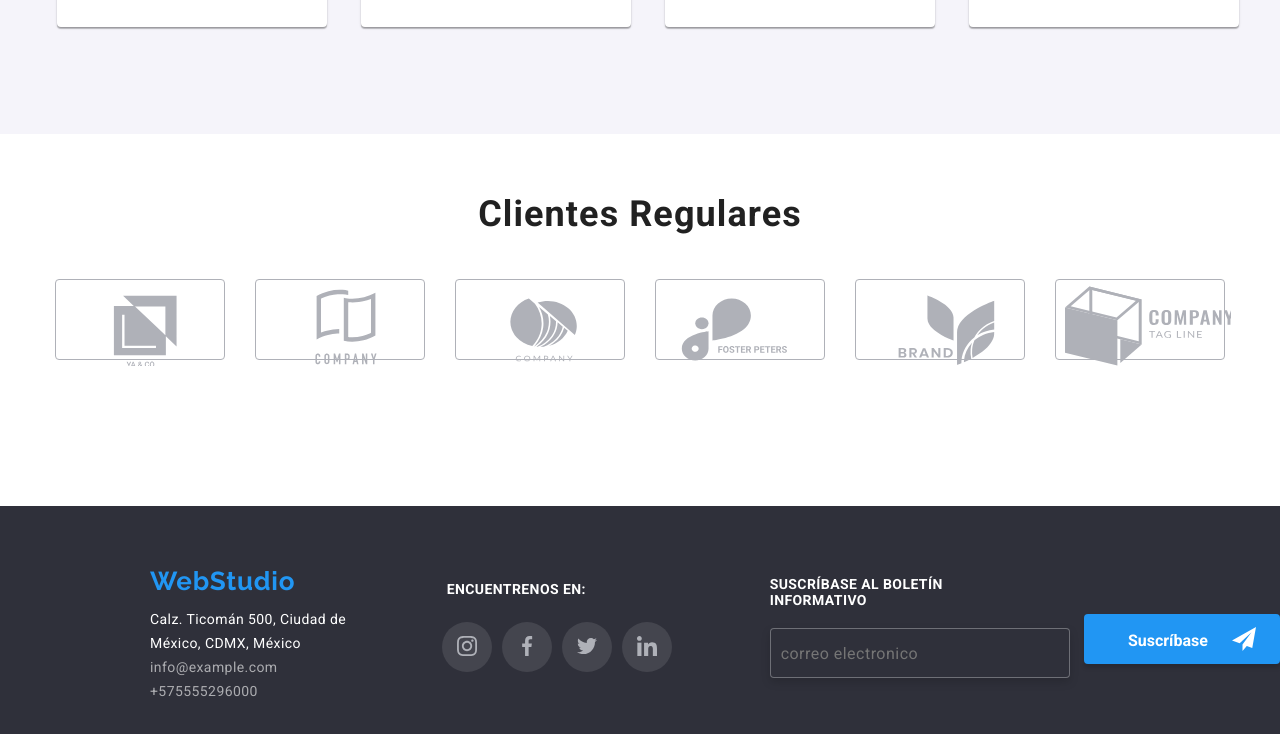
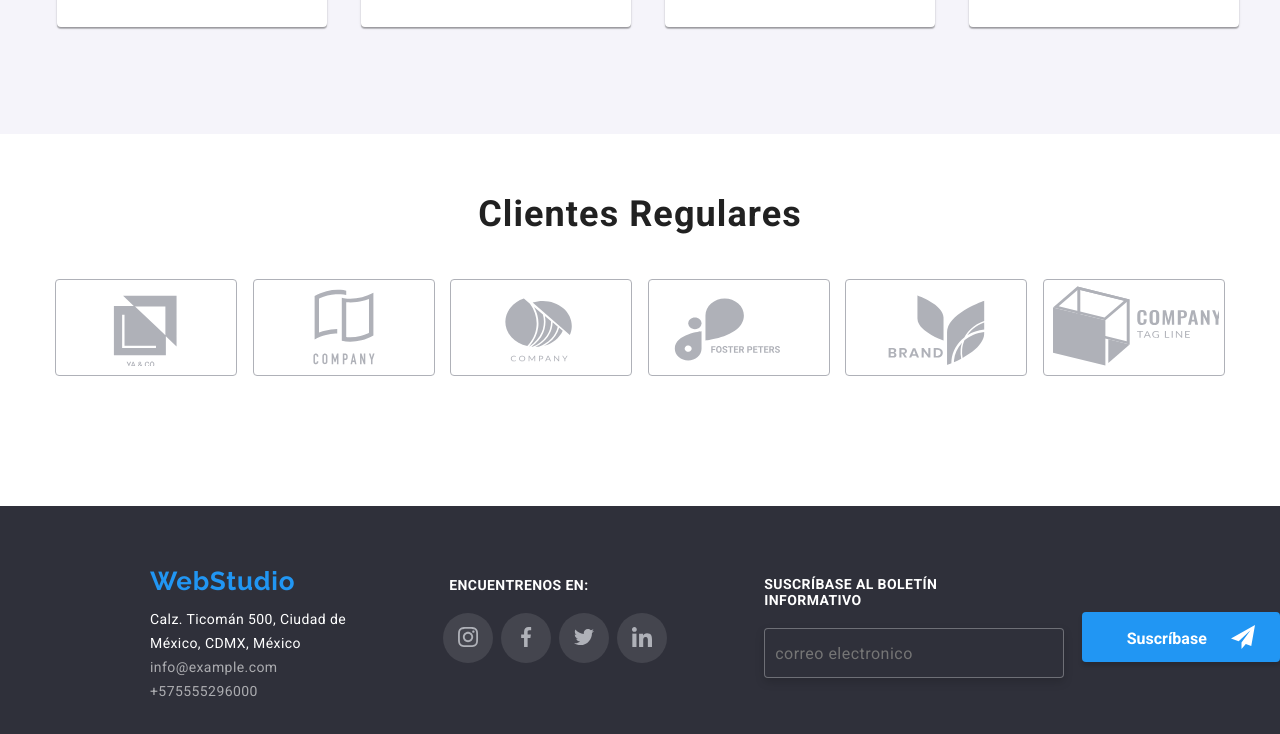
Before and after one commit to cristiangarzon22/goit-markup-hw-06, a plain HTML site: page index.html in a window 1280 px wide. Shown: the part 2213-2947 px from the top of the page. Drawn offline with Linux system fonts and the light colour scheme.

Commit message:
nuevo commit

```diff
--- a/css/styles.css
+++ b/css/styles.css
@@ -570,8 +570,8 @@ header{
 }
 
 .clientes-regulares__contentlogo{
-    width:170px;
-    height:81px;
+    width:182px;
+    height:97px;
     border: 1px solid var(--second-grey);
     border-radius: 4px;
     padding: 5px;
@@ -598,7 +598,7 @@ header{
 /*menu botones*/
 
 .buttons{
-    width: 675px;
+    width: 677px;
     height: auto;
     margin-top: 106px;
     margin-left: auto;
@@ -813,7 +813,7 @@ footer{
 }
 
 .contenido-footer__redes{
-    margin-top:75px;
+    margin-top:71px;
     margin-left: 70px;
     font-family: 'Roboto';
     font-style: normal;
@@ -827,7 +827,7 @@ footer{
 
 .contenido-footer__redes-sociales{
     margin-left:60px;
-    margin-top: 20px;
+    margin-top: 16px;
     display: flex;
 }
 
@@ -838,7 +838,7 @@ footer{
     display:flex;
     align-items: center;
     justify-content: center;
-    margin:5px;
+    margin:4px;
     background: rgba(255, 255, 255, 0.1);
 }
 
@@ -919,7 +919,7 @@ footer{
     box-shadow: 0px 4px 4px rgba(0, 0, 0, 0.15);
     border-radius: 4px;
     border:none;
-    margin-top:108px;
+    margin-top:106px;
     margin-left: 45px;
     font-family: 'Roboto';
     font-style: normal;
```
